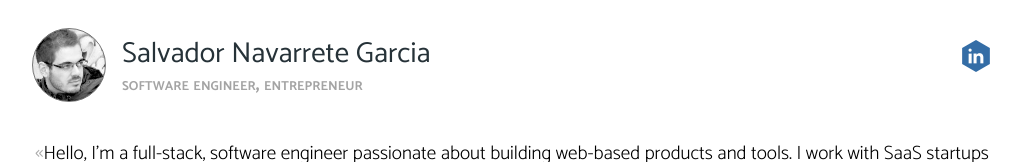
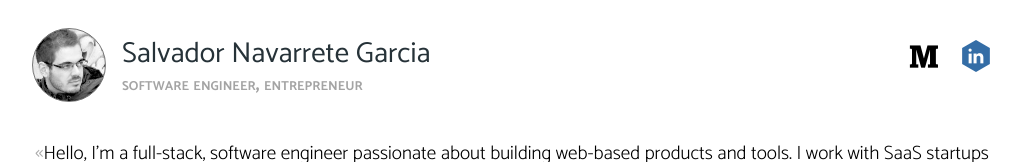
Before and after one commit to salvadr/salvadr.github.io, a plain HTML site: page index.html in a window 1280 px wide. Shown: the top 162 px of the page, without its empty margins (128-1149 px from the left). Drawn offline with Linux system fonts and the light colour scheme.

Commit message:
add medium link

```diff
--- a/css/style.css
+++ b/css/style.css
@@ -119,6 +119,13 @@ ul {
   position: absolute;
   top: 10px;
   right: 0;
+}
+
+
+#medium {
+  position: absolute;
+  top: 10px;
+  right: 52px;
 }
 
 .container {
--- a/index.html
+++ b/index.html
@@ -19,6 +19,9 @@
 
         <a id="linkedin" href="https://es.linkedin.com/in/salvadornavarrete" target="_blank">
           <img src="img/linkedin.png"/>
+        </a>
+        <a id="medium" href="https://medium.com/@salvadr" target="_blank">
+          <img src="img/medium.png"/>
         </a>
 
       </div>
```
Also changed, not shown: img/medium.png (added).
